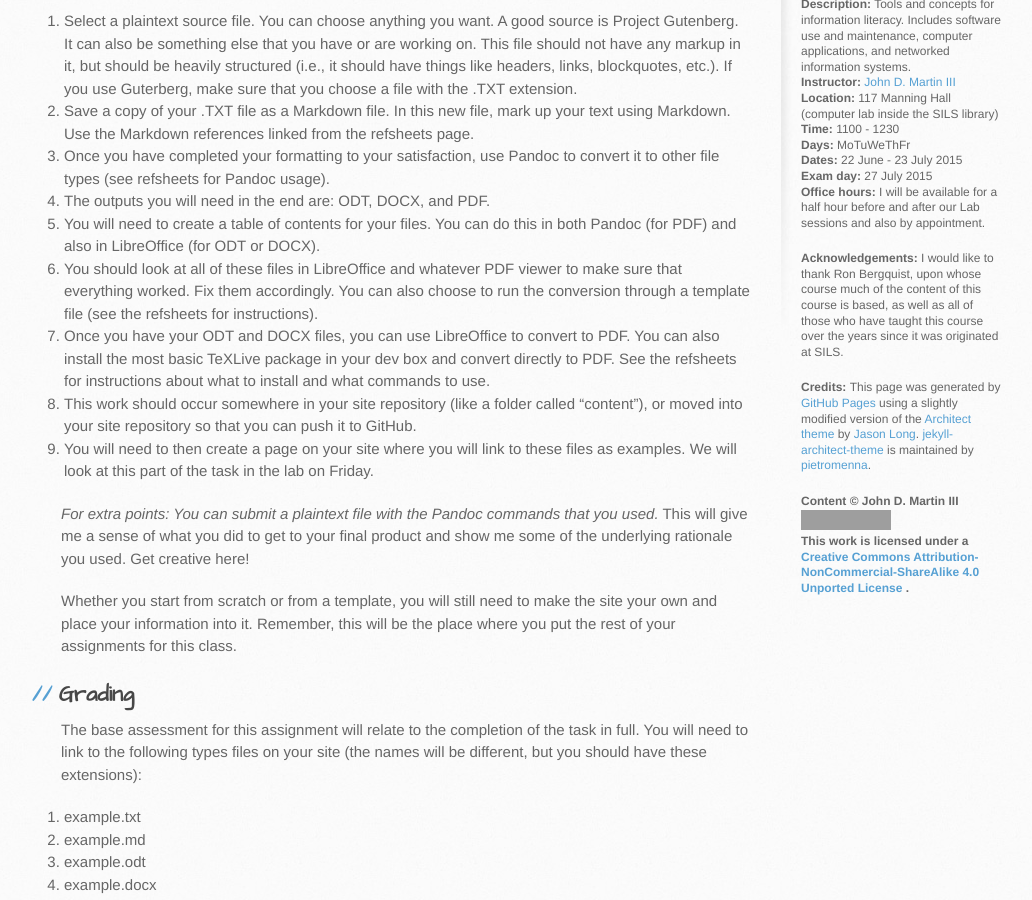
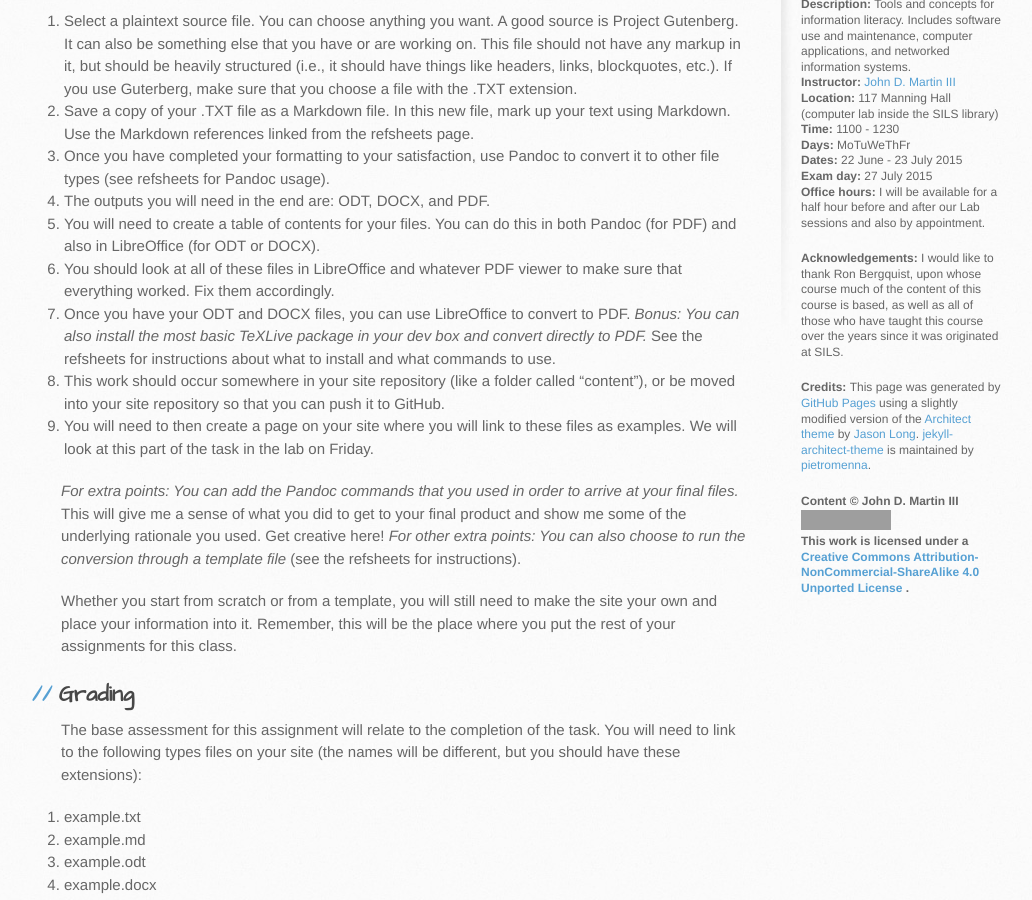
Before and after one commit to tylerpcarter/inls161, a Jekyll site: the page built from syllabus/assignments/assignment3.md, in a window 1280 px wide and 900 px high, scrolled down 339 px. Shown: the whole window, without its empty margins (109-1141 px from the left). Built offline with Jekyll 4.4.1, drawn with Linux system fonts in a browser that asks for light colours; Markdown is read by kramdown in place of the engine named in the settings; grey boxes are pictures that could not be loaded.

Commit message:
update assignment and examples

```diff
--- a/syllabus/assignments/assignment3.md
+++ b/syllabus/assignments/assignment3.md
@@ -16,19 +16,20 @@ The taskset is as follows:
 3. Once you have completed your formatting to your satisfaction, use Pandoc to convert it to other file types (see refsheets for Pandoc usage).
 3. The outputs you will need in the end are: ODT, DOCX, and PDF.
 3. You will need to create a table of contents for your files. You can do this in both Pandoc (for PDF) and also in LibreOffice (for ODT or DOCX).
-4. You should look at all of these files in LibreOffice and whatever PDF viewer to make sure that everything worked. Fix them accordingly. You can also choose to run the conversion through a template file (see the refsheets for instructions).
-5. Once you have your ODT and DOCX files, you can use LibreOffice to convert to PDF. You can also install the most basic TeXLive package in your dev box and convert directly to PDF. See the refsheets for instructions about what to install and what commands to use.
-6. This work should occur somewhere in your site repository (like a folder called "content"), or moved into your site repository so that you can push it to GitHub.
+4. You should look at all of these files in LibreOffice and whatever PDF viewer to make sure that everything worked. Fix them accordingly.
+5. Once you have your ODT and DOCX files, you can use LibreOffice to convert to PDF. *Bonus: You can also install the most basic TeXLive package in your dev box and convert directly to PDF.* See the refsheets for instructions about what to install and what commands to use.
+6. This work should occur somewhere in your site repository (like a folder called "content"), or be moved into your site repository so that you can push it to GitHub.
 7. You will need to then create a page on your site where you will link to these files as examples. We will look at this part of the task in the lab on Friday.
 
-*For extra points: You can submit a plaintext file with the Pandoc commands that you used.* This will give me a sense of what you did to get to your final product and show me some of the underlying rationale you used. Get creative here!
+*For extra points: You can add the Pandoc commands that you used in order to arrive at your final files.* This will give me a sense of what you did to get to your final product and show me some of the underlying rationale you used. Get creative here!
+*For other extra points: You can also choose to run the conversion through a template file* (see the refsheets for instructions).
 
 Whether you start from scratch or from a template, you will still need to make the site your own and place your information into it.
 Remember, this will be the place where you put the rest of your assignments for this class.
 
 ## Grading
 
-The base assessment for this assignment will relate to the completion of the task in full. You will need to link to the following types files on your site (the names will be different, but you should have these extensions):
+The base assessment for this assignment will relate to the completion of the task. You will need to link to the following types files on your site (the names will be different, but you should have these extensions):
 
 1. example.txt
 2. example.md
```
Also changed, not shown: refsheets/examples/index.md (+5 -0 lines), 2 other files.
